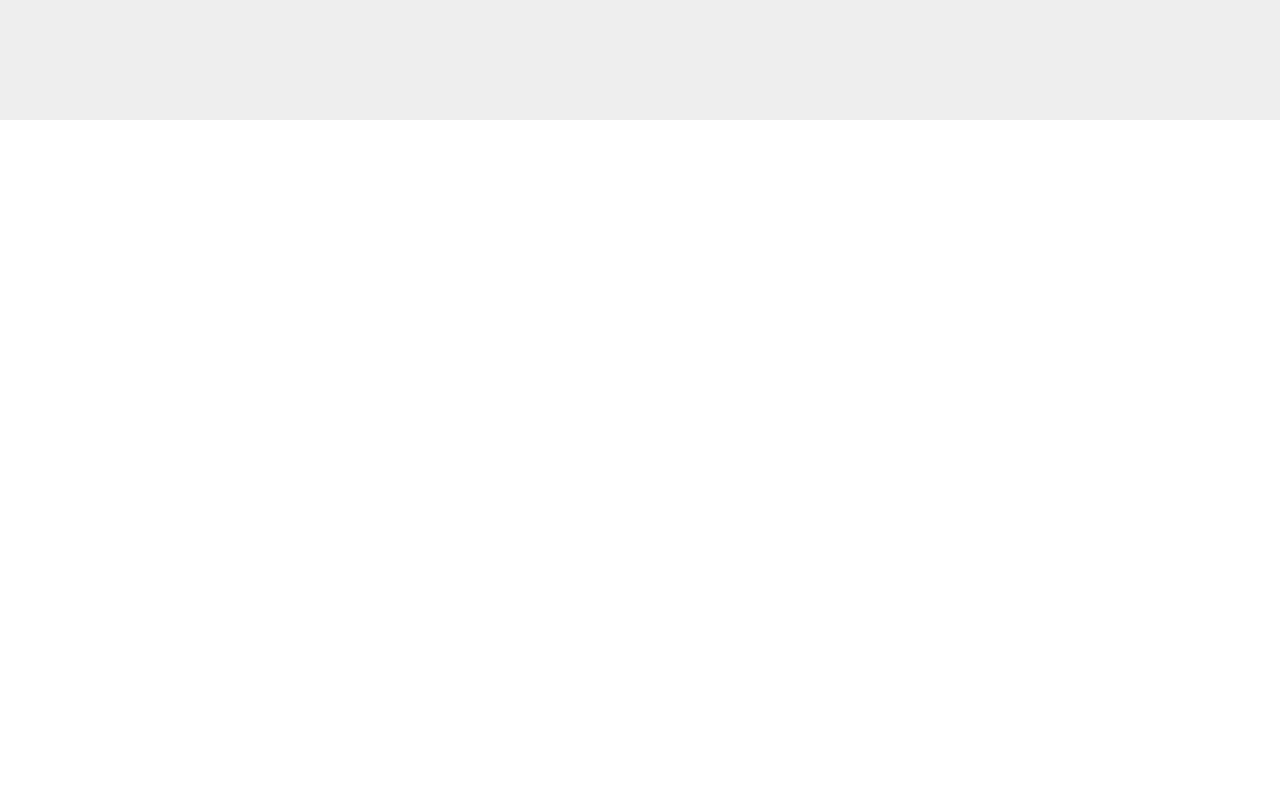
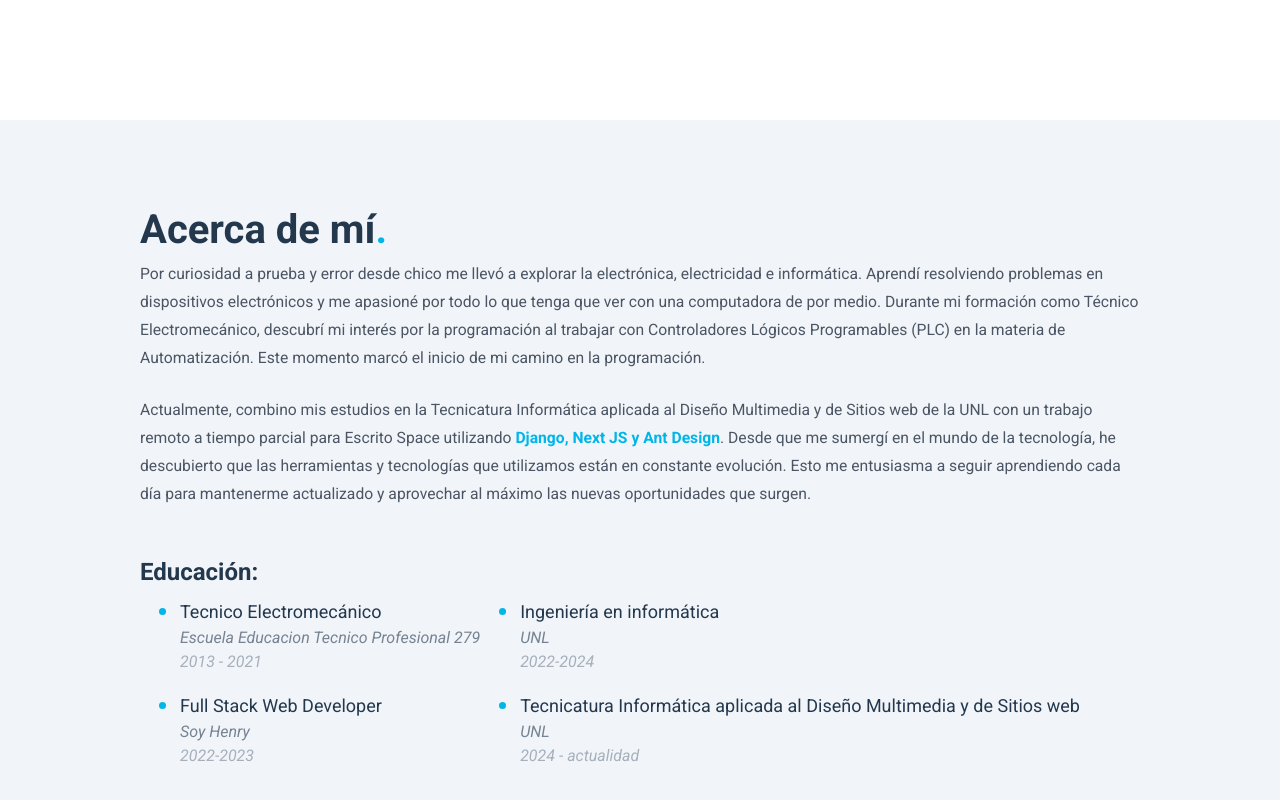
Before and after one commit to adrian4058/Portfolio, a React (Vite) app: page / in a window 1280 px wide. Shown: the part 680-1480 px from the top of the page. Before the commit the page ends 800 px from the top, so only its background shows below. Built offline with nearby package versions, Linux system fonts and the light colour scheme.

Commit message:
About section added

```diff
--- a/index.html
+++ b/index.html
@@ -7,8 +7,10 @@
     <title>Adrian Perez</title>
     <link rel="preconnect" href="https://fonts.googleapis.com" />
     <link rel="preconnect" href="https://fonts.gstatic.com" crossorigin />
+    <link rel="preconnect" href="https://fonts.googleapis.com" />
+    <link rel="preconnect" href="https://fonts.gstatic.com" crossorigin />
     <link
-      href="https://fonts.googleapis.com/css2?family=Roboto:wght@400;700&family=Shadows+Into+Light&display=swap"
+      href="https://fonts.googleapis.com/css2?family=Roboto:ital,wght@0,100;0,300;0,400;0,500;0,700;0,900;1,100;1,300;1,400;1,500;1,700;1,900&display=swap"
       rel="stylesheet"
     />
   </head>
--- a/src/App.css
+++ b/src/App.css
@@ -3,6 +3,7 @@
   margin: 0 auto;
   /* padding: 2rem; */
   /* text-align: center; */
+  overflow-x: hidden;
 }
 
 h1,
--- /dev/null
+++ b/src/components/About/About.elements.js
@@ -0,0 +1,76 @@
+import styled from "styled-components";
+
+export const AboutSection = styled.section`
+  width: 100vw;
+  display: flex;
+  justify-content: center;
+  background-color: ${({ theme }) => theme.bgabout};
+  padding: 5rem 0;
+`;
+
+export const AboutContent = styled.div`
+  max-width: 1000px;
+  width: 85vw;
+  color: ${({ theme }) => theme.text};
+`;
+
+export const AboutMe = styled.div`
+  h2 {
+    font-size: 2.5rem;
+    span {
+      color: ${({ theme }) => theme.primary};
+    }
+  }
+  p {
+    line-height: 1.75rem;
+    font-size: 0.98rem;
+    color: ${({ theme }) => theme.textabout};
+    span {
+      font-weight: 600;
+      color: ${({ theme }) => theme.primary};
+    }
+  }
+`;
+
+export const AboutEducation = styled.div`
+  padding-top: 3rem;
+  width: 100%;
+`;
+
+export const Education = styled.div`
+  div {
+    display: flex;
+    width: 100;
+  }
+  h3 {
+    font-size: 1.5rem;
+    line-height: 2rem;
+  }
+  ul li::marker {
+    font-size: 1.5rem;
+    color: ${({ theme }) => theme.primary};
+  }
+  ul li {
+    font-size: 1.125rem;
+    line-height: 1.75rem;
+    padding: 0.5rem 0;
+    flex-direction: column;
+  }
+  ul li span {
+    font-size: 1rem;
+    line-height: 1.5rem;
+    font-style: italic;
+    opacity: 0.6;
+    display: flex;
+    flex-direction: column;
+  }
+  @media screen and (max-width: 1050px) {
+    div {
+      flex-direction: column;
+    }
+  }
+`;
+
+export const Technologies = styled.div``;
+
+export const Tools = styled.div``;
--- /dev/null
+++ b/src/components/About/About.jsx
@@ -0,0 +1,72 @@
+import React from "react";
+import { AboutContent, AboutEducation, AboutMe, AboutSection, Education, Technologies } from "./About.elements";
+
+const About = () => {
+  return (
+    <AboutSection>
+      <AboutContent >
+        <AboutMe id="about">
+          <h2>
+            Acerca de mí
+            <span>.</span>
+          </h2>
+          <p>
+            Por curiosidad a prueba y error desde chico me llevó a explorar la electrónica, electricidad e informática.
+            Aprendí resolviendo problemas en dispositivos electrónicos y me apasioné por todo lo que tenga que ver con
+            una computadora de por medio. Durante mi formación como Técnico Electromecánico, descubrí mi interés por la
+            programación al trabajar con Controladores Lógicos Programables (PLC) en la materia de Automatización. Este
+            momento marcó el inicio de mi camino en la programación.
+          </p>
+          <br />
+          <p>
+            Actualmente, combino mis estudios en la Tecnicatura Informática aplicada al Diseño Multimedia y de Sitios
+            web de la UNL con un trabajo remoto a tiempo parcial para Escrito Space utilizando{" "}
+            <span>Django, Next JS y Ant Design</span>. Desde que me sumergí en el mundo de la tecnología, he descubierto
+            que las herramientas y tecnologías que utilizamos están en constante evolución. Esto me entusiasma a seguir
+            aprendiendo cada día para mantenerme actualizado y aprovechar al máximo las nuevas oportunidades que surgen.
+          </p>
+        </AboutMe>
+        <AboutEducation>
+          <Education>
+            <h3>Educación:</h3>
+            <div>
+              <ul>
+                <li>
+                  Tecnico Electromecánico
+                  <span>
+                    Escuela Educacion Tecnico Profesional 279<span>2013 - 2021</span>
+                  </span>
+                </li>
+                <li>
+                  Full Stack Web Developer
+                  <span>
+                    Soy Henry<span>2022-2023</span>
+                  </span>
+                </li>
+              </ul>
+              <ul>
+                <li>
+                  Ingeniería en informática
+                  <span>
+                    UNL<span>2022-2024</span>
+                  </span>
+                </li>
+                <li>
+                  Tecnicatura Informática aplicada al Diseño Multimedia y de Sitios web
+                  <span>
+                    UNL<span>2024 - actualidad</span>
+                  </span>
+                </li>
+              </ul>
+            </div>
+          </Education>
+          <Technologies>
+            <h3></h3>
+          </Technologies>
+        </AboutEducation>
+      </AboutContent>
+    </AboutSection>
+  );
+};
+
+export default About;
--- a/src/components/Cover/Cover.elements.js
+++ b/src/components/Cover/Cover.elements.js
@@ -2,7 +2,6 @@ import styled, { keyframes } from "styled-components";
 
 export const CoverContainer = styled.section`
   width: 100vw;
-  overflow-x: hidden;
   justify-content: center;
   position: relative;
   background-color: ${({ theme }) => theme.bgc};
@@ -106,7 +105,7 @@ export const Portfolio = styled.a`
   color: #eee;
   border: 1px solid ${({ theme }) => theme.primary};
   .animatedArrow {
-    animation: ${arrowAnimation} 1s ease infinite;
+    animation: ${arrowAnimation} 1s ease-out infinite;
   }
 `;
 
@@ -124,6 +123,9 @@ export const InfoProfile = styled.div`
     background: linear-gradient(to right, #00b5e8, #0085ff);
     -webkit-background-clip: text;
     -webkit-text-fill-color: transparent;
+  }
+  h2 {
+    font-weight: 400;
   }
   @media screen and (min-width: 720px) {
     align-items: start;
@@ -169,7 +171,7 @@ export const ProfilePicture = styled.img`
   width: 20rem;
   height: 21rem;
 
-  border: 7px solid ${({ theme }) => theme.primary};
+  border: 3px solid ${({ theme }) => theme.primary};
   border-radius: 50%;
   object-fit: cover;
   animation: ${borderAnimation} 6s infinite alternate ease-in-out;
--- a/src/components/Cover/Cover.jsx
+++ b/src/components/Cover/Cover.jsx
@@ -13,14 +13,14 @@ import {
 import { BsSun, BsMoon } from "react-icons/bs";
 import { FaSheetPlastic } from "react-icons/fa6";
 import { FaArrowRight } from "react-icons/fa";
+import About from "../About/About";
 
 // eslint-disable-next-line react/prop-types
 const Cover = ({ theme, setTheme }) => {
   let icono = theme === "light" ? <BsSun /> : <BsMoon />;
   return (
     <>
-      <CoverContainer>
-        <Navbar icono={icono} theme={theme} setTheme={setTheme} />
+      <CoverContainer id="home">
         <CoverWrapper>
           <InfoContainer>
             <ProfilePicture src="/src/assets/profile_picture.jpeg" />
@@ -39,6 +39,8 @@ const Cover = ({ theme, setTheme }) => {
             </InfoProfile>
           </InfoContainer>
         </CoverWrapper>
+        <About  />
+        <Navbar icono={icono} theme={theme} setTheme={setTheme} />
       </CoverContainer>
     </>
   );
--- a/src/components/Navbar/Navbar.elements.js
+++ b/src/components/Navbar/Navbar.elements.js
@@ -2,6 +2,8 @@ import styled from "styled-components";
 
 export const NavBarContainer = styled.header`
   display: flex;
+  position: absolute;
+  top: 0;
   align-items: center;
   justify-content: center;
   width: 100%;
@@ -56,7 +58,7 @@ export const NavBarSwitch = styled.div`
       display: none;
     }
     font-size: 2rem;
-    fill: ${({ theme }) => theme.text};
+    fill: ${({ theme }) => theme.text} !important;
     cursor: pointer;
     z-index: 3;
   }
--- a/src/components/Navbar/Navbar.jsx
+++ b/src/components/Navbar/Navbar.jsx
@@ -14,7 +14,8 @@ import {
   ListLinks,
   LinksNav,
 } from "./Navbar.elements";
-import { ImMenu3, ImMenu4 } from "react-icons/im";
+import { IoMdMenu } from "react-icons/io";
+import { MdClose } from "react-icons/md";
 
 const Navbar = ({ theme, setTheme }) => {
   const [clicked, setClicked] = useState(false);
@@ -47,9 +48,9 @@ const Navbar = ({ theme, setTheme }) => {
           <NavBarSwitch>
             <Switch theme={theme} setTheme={setTheme} />
             {clicked ? (
-              <ImMenu4 className="Navbar__menu" onClick={handleClick} />
+              <MdClose className="Navbar__menu" onClick={handleClick} />
             ) : (
-              <ImMenu3 className="Navbar__menu" onClick={handleClick} />
+              <IoMdMenu className="Navbar__menu" onClick={handleClick} />
             )}
           </NavBarSwitch>
         </NavBarLinks>
--- a/src/components/Theme/Themes.js
+++ b/src/components/Theme/Themes.js
@@ -3,10 +3,12 @@ const LightTheme = {
   primary: "#00B5E8",
   toggle: "#757575",
   hover: "#0085ff",
-  bgc: "#eee",
+  bgc: "#fff",
   bgcsecondary: "#F1F5F9",
   bgnavbar: "#ffffffe9",
   outline: "#e5e7eb",
+  bgabout: "#F1F5F9",
+  textabout: "#4B5563"
 };
 
 const DarkTheme = {
@@ -16,10 +18,12 @@ const DarkTheme = {
   hover: "#00d4ff",
   bgc: "#000b1a",
   bgcsecondary: "#001938",
-  bgnavbar: "#000c1ce3",
+  bgnavbar: "#000c1cf3",
   outline: "#00B5E8",
   bgcimage:
     "radial-gradient(at 0% 0%, hsla(222, 100%, 11%, 1) 0px, transparent 50%), radial-gradient(at 100% 100%, hsla(222, 100%, 11%, 1) 0px, transparent 50%);",
+  bgabout: "#001938",
+  textabout: "#D1D5DB"
 };
 
 const Themes = {
```
